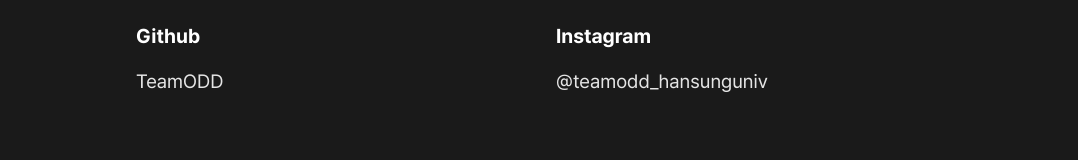
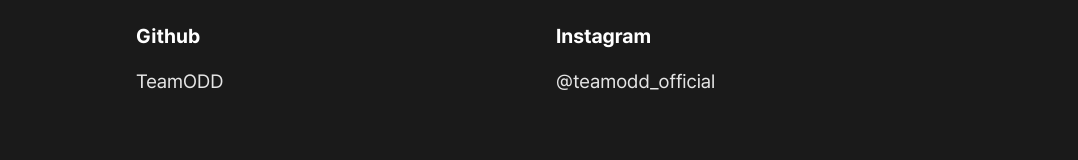
Before and after one commit to TeamODD/TeamODDWebsite, a React (Vite) app: page /contact in a window 1280 px wide. Shown: the part 430-590 px from the top of the page, without its empty margins (104-1182 px from the left). Built offline with nearby package versions, Linux system fonts and the light colour scheme.

Commit message:
asdasdas

```diff
--- a/src/routes/Contact.tsx
+++ b/src/routes/Contact.tsx
@@ -42,7 +42,7 @@
             rel="noopener noreferrer"
             className="contact-link"
           >
-            @teamodd_hansunguniv
+            @teamodd_official
           </a>
         </div>
       </div>
```
Also changed, not shown: public/images/games/9aae4ee1b57ebe17440c87f1d4721344.jpg (added).
